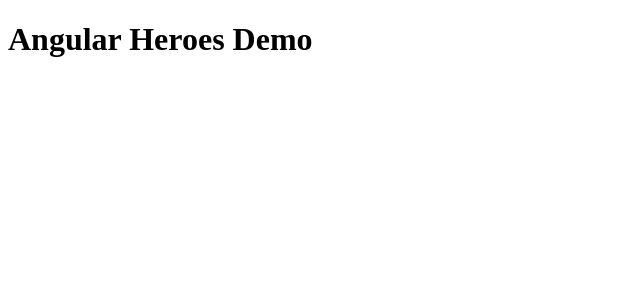
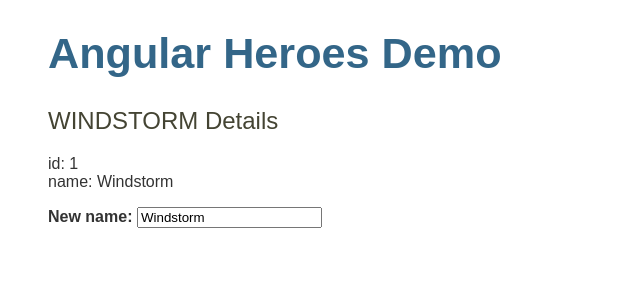
Before and after one commit to LukaszSarzynski/Angular-heroes, an Angular app: page / in a window 1280 px wide. Shown: the top 300 px of the page, without its empty margins (0-640 px from the left). Built offline with nearby package versions, Linux system fonts and the light colour scheme.

Commit message:
Angular Hero - Hero detail / edit

```diff
--- /dev/null
+++ b/src/app/HeroClass.ts
@@ -0,0 +1,4 @@
+export class Hero {
+  id: number;
+  name: string;
+}
--- a/src/app/app.component.html
+++ b/src/app/app.component.html
@@ -1 +1,2 @@
 <h1>{{appTitle}}</h1>
+<app-heroes></app-heroes>
--- /dev/null
+++ b/src/app/heroes/heroes.component.html
@@ -0,0 +1,8 @@
+<h2>{{hero.name | uppercase}} Details</h2>
+<div><span>id: </span>{{hero.id}}</div>
+<div><span>name: </span>{{hero.name}}</div>
+<div>
+  <label>New name:
+    <input [(ngModel)]="hero.name" placeholder="name">
+  </label>
+</div>
--- /dev/null
+++ b/src/app/heroes/heroes.component.ts
@@ -0,0 +1,21 @@
+import { Component, OnInit } from '@angular/core';
+import { Hero } from '../HeroClass';
+
+@Component({
+  selector: 'app-heroes',
+  templateUrl: './heroes.component.html',
+  styleUrls: ['./heroes.component.css']
+})
+export class HeroesComponent implements OnInit {
+
+  hero: Hero = {
+    id: 1,
+    name: 'Windstorm'
+  };
+
+  constructor() { }
+
+  ngOnInit() {
+  }
+
+}
--- a/src/styles.css
+++ b/src/styles.css
@@ -1 +1,31 @@
 /* You can add global styles to this file, and also import other style files */
+h1 {
+  font-family: Arial, Helvetica, sans-serif;
+  color: #368;
+  font-size: 270%;
+}
+
+h2, h3 {
+  font-family: Arial, Helvetica, sans-serif;
+  color: #443;
+  font-weight: lighter;
+}
+
+body {
+  margin: 0 3em;
+}
+
+body, input[text] {
+  color: #333;
+  font-family: Cambria, Cochin, Georgia, Times, 'Times New Roman', serif;
+}
+
+label {
+  margin-top: 1em;
+  display: -webkit-box;
+  font-weight: bold;
+}
+
+* {
+  font-family: Arial, Helvetica, sans-serif;
+}
```
Also changed, not shown: src/app/app.module.ts (+7 -2 lines), src/app/heroes/heroes.component.css (added), 1 other file (tests, documents, lock files or other folders).
